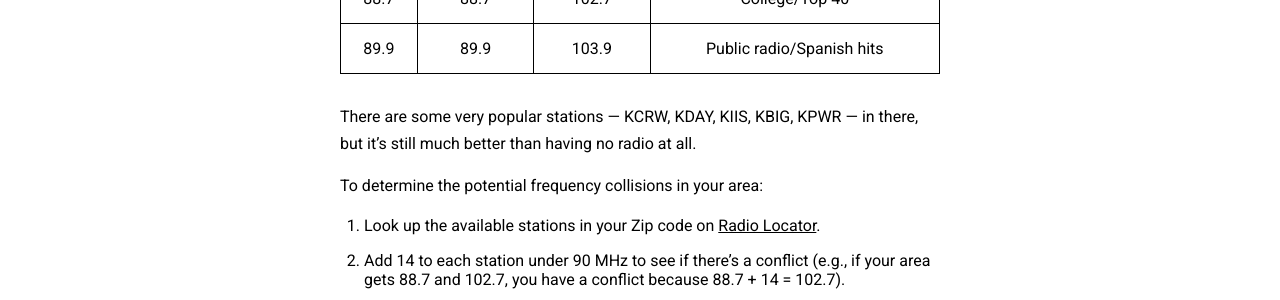
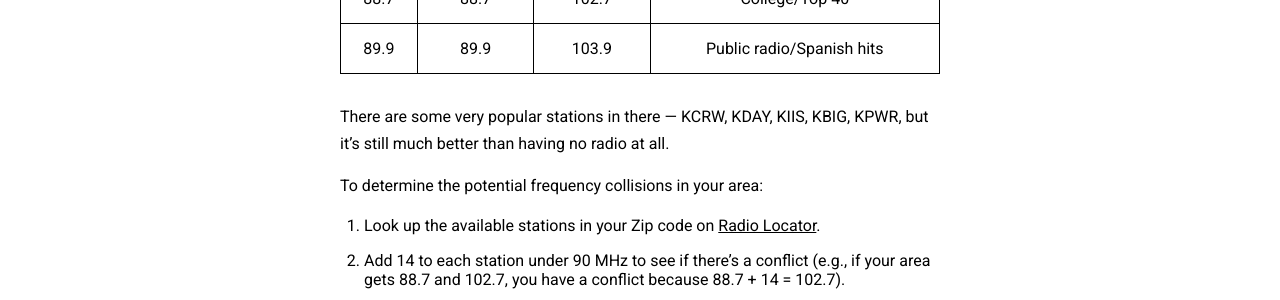
Before and after one commit to prestia/mediumtonys, a Jekyll site: the page built from _posts/2023-8-30-beat-fm-band-expander.md, in a window 1280 px wide and 900 px high, scrolled down 2563 px. Shown: the part 153-453 px from the top of the window. Built offline with Jekyll 4.4.1, drawn with Linux system fonts in a browser that asks for light colours; nearby versions of some CDN libraries.

```diff
--- a/_posts/2023-8-30-beat-fm-band-expander.md
+++ b/_posts/2023-8-30-beat-fm-band-expander.md
@@ -53,7 +53,7 @@ For exmaple, based on [Radio Locator](https://radio-locator.com/cgi-bin/locate?s
 | 88.7 | 88.7 | 102.7 | College/Top 40 |
 | 89.9 | 89.9 | 103.9 | Public radio/Spanish hits |
 
-There are some very popular stations — KCRW, KDAY, KIIS, KBIG, KPWR — in there, but it's still much better than having no radio at all.
+There are some very popular stations in there — KCRW, KDAY, KIIS, KBIG, KPWR, but it's still much better than having no radio at all.
 
 To determine the potential frequency collisions in your area:
 1. Look up the available stations in your Zip code on [Radio Locator](https://radio-locator.com/).
```
